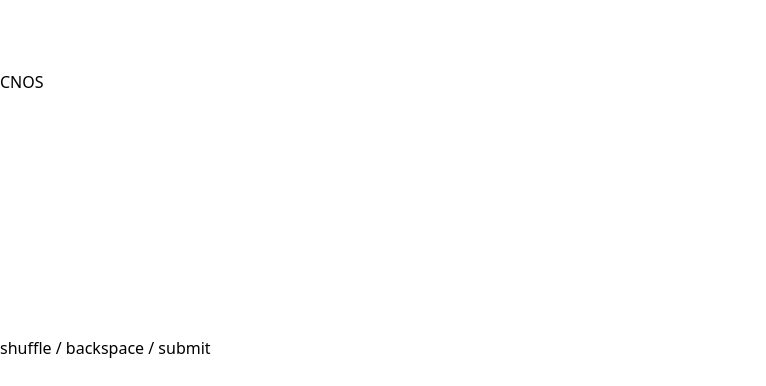
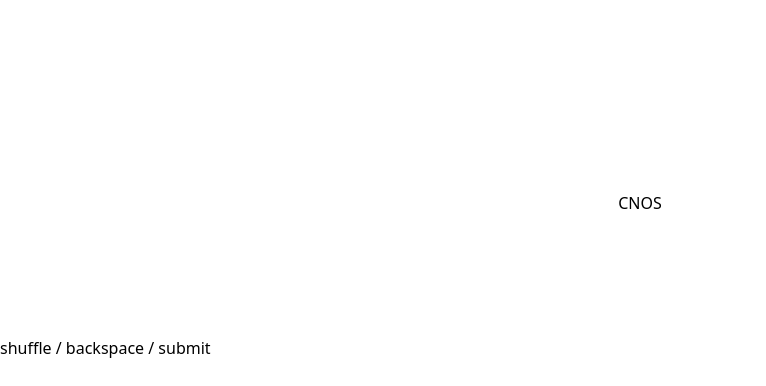
Before and after one commit to lacker/valentines2021, a React (Create React App) app: page / in a window 1280 px wide. Shown: the part 197-583 px from the top of the page, without its empty margins (0-766 px from the left). Built offline with nearby package versions, Linux system fonts and the light colour scheme.

Commit message:
some letter buttons, although they look terrible

```diff
--- a/src/App.js
+++ b/src/App.js
@@ -18,6 +18,14 @@ function shuffleArray(array) {
   }
 }
 
+let LetterButton = ({ letter, onClick }) => {
+  return (
+    <button key={letter} onClick={onClick}>
+      {letter}
+    </button>
+  );
+};
+
 function App() {
   useEffect(() => {
     let letters = Array.from("VALTINE");
@@ -26,14 +34,24 @@ function App() {
   }, []);
 
   let len = choice([3, 4, 5, 6, 7]);
-  let letters = choice(puzzles[len]);
-  let solution = choice(solutions[letters]).toUpperCase();
+  let letterString = choice(puzzles[len]);
+  let solution = choice(solutions[letterString]).toUpperCase();
+  let letters = Array.from(letterString.toUpperCase());
+
+  let select = letter => {
+    console.log("selected", letter);
+  };
+
   return (
     <div className="h-screen v-screen flex flex-col">
       <div className="flex-1 flex justify-center items-center">
         <div className="text-5xl">{solution}</div>
       </div>
-      <div className="flex-1">{letters.toUpperCase()}</div>
+      <div className="flex-1 flex justify-center items-center">
+        {letters.map(letter =>
+          LetterButton({ letter, onClick: () => select(letter) })
+        )}
+      </div>
       <div className="flex-1">shuffle / backspace / submit</div>
     </div>
   );
```
